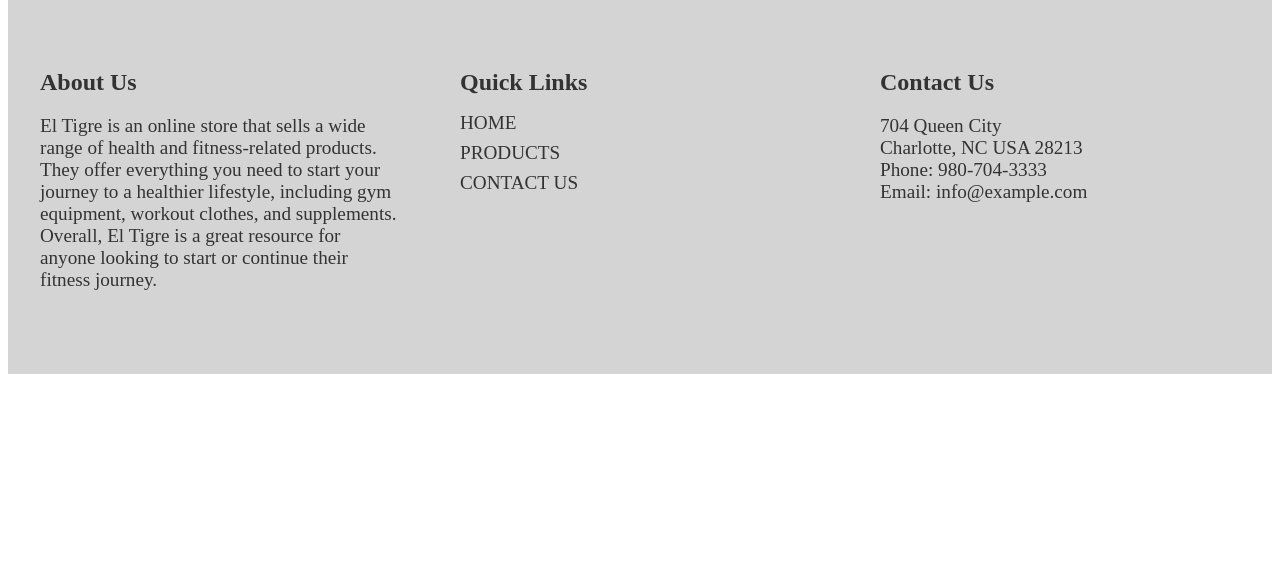
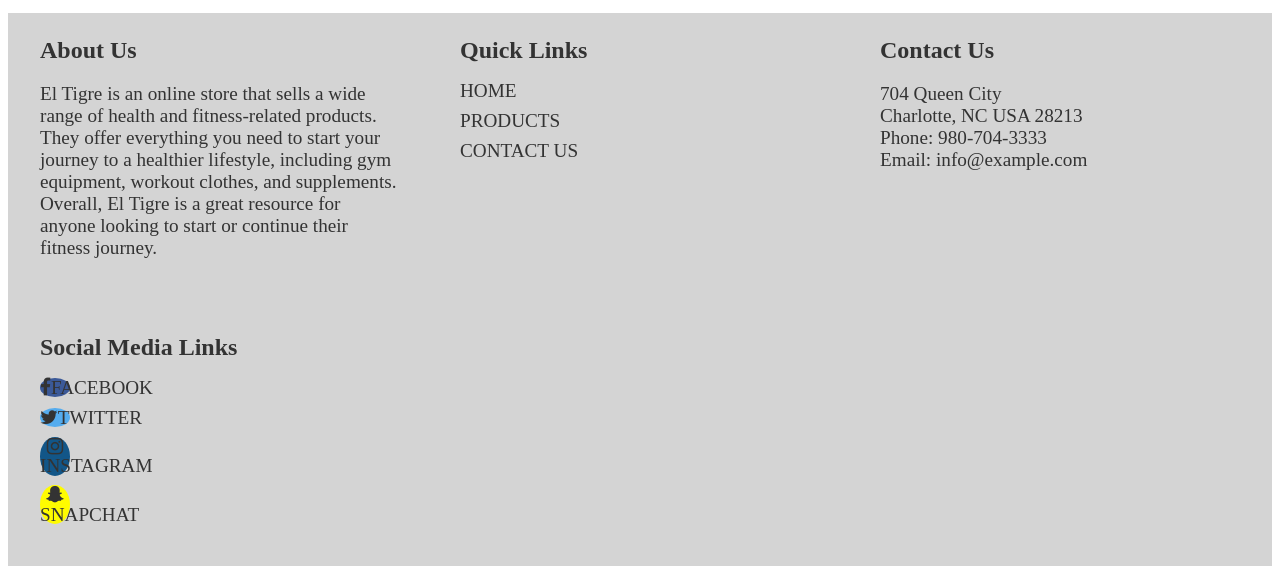
Before and after one commit to Ahinojosa13/Ecommerce-V1, a plain HTML site: page product.html in a window 1280 px wide. Shown: the part 2375-2949 px from the top of the page. Before the commit the page ends 2757 px from the top, so only its background shows below. Drawn offline with Linux system fonts and the light colour scheme.

Commit message:
Added new html, js

```diff
--- a/product.html
+++ b/product.html
@@ -6,6 +6,7 @@
     <meta http-equiv="X-UA-Compatible" content="IE=edge">
     <meta name="viewport" content="width=device-width, initial-scale=1.0">
     <link rel="stylesheet" type="text/css" href="styles.css">
+    <link rel="stylesheet" href="https://cdnjs.cloudflare.com/ajax/libs/font-awesome/4.7.0/css/font-awesome.min.css">
     <title> El Tigre's Products </title>
 </head>
 
@@ -153,8 +154,7 @@
 
 
     <!-- Footer -->
-    <footer>
-        <div class="footer-container">
+    <footer class="footer-container">
             <div class="footer-section">
                 <h3>About Us</h3>
                 <p>El Tigre is an online store that sells a wide range of health and fitness-related products. They
@@ -180,7 +180,24 @@
                 <h3>Contact Us</h3>
                 <p>704 Queen City<br>Charlotte, NC USA 28213<br>Phone: 980-704-3333<br>Email: info@example.com</p>
             </div>
-        </div>
+            <div class="footer-section">
+                <h3>Social Media Links</h3>
+                <ul>
+                  <li>
+                    <a href="https://www.facebook.com/" class="fa fa-facebook" target="_blank" aria-label="Facebook Page">FACEBOOK</a>
+                  </li>
+                  <li>
+                    <a href="https://twitter.com/" class="fa fa-twitter" target="_blank" aria-label="Twitter Page">TWITTER</a>
+                  </li>
+                  <li>
+                    <a href="https://www.instagram.com/" class="fa fa-instagram" target="_blank" aria-label="Instagram Page">
+                      INSTAGRAM</a>
+                  <li>
+                    <a href="https://t.snapchat.com/" class="fa fa-snapchat-ghost" target="_blank" aria-label="Snapchat Page">
+                      SNAPCHAT</a>
+                  </li>
+                </ul>
+              </div>
     </footer>
 </body>
 
--- a/styles.css
+++ b/styles.css
@@ -126,6 +126,37 @@ nav {
     .footer-section {
       width: 100%;
     }
+  }
+  .fa {
+    font-size: 30px;
+    width: 30px;
+    text-align: center;
+    text-decoration: none;
+    border-radius: 50%;
+  }
+
+.fa:hover {
+      opacity: 0.7;
+  }
+
+.fa-facebook {
+    background: #3B5998;
+    color: white;
+  }
+
+.fa-twitter {
+    background: #55ACEE;
+    color: white;
+  }
+
+.fa-instagram {
+    background: #125688;
+    color: white;
+  }
+
+.fa-snapchat-ghost {
+    background: #fffc00;
+    color: white;
   }
                                                            /* Home Page  */
 /* Slideshow CSS */
--- a/toc1.js
+++ b/toc1.js
@@ -3,7 +3,7 @@ document.addEventListener('DOMContentLoaded'), () => {
      .then(response => response.json())
      .then(data => {
         const accesories = data.accesories;
-        const jsonElement = document.getElementById('accesories');
+        const jsonElement = document.getElementById('accesories-json');
         let html = '';
         accesories.forEach(accesories => {
             html += `
```
Also changed, not shown: contact.html (+22 -3 lines), home.html (+26 -1 lines).
